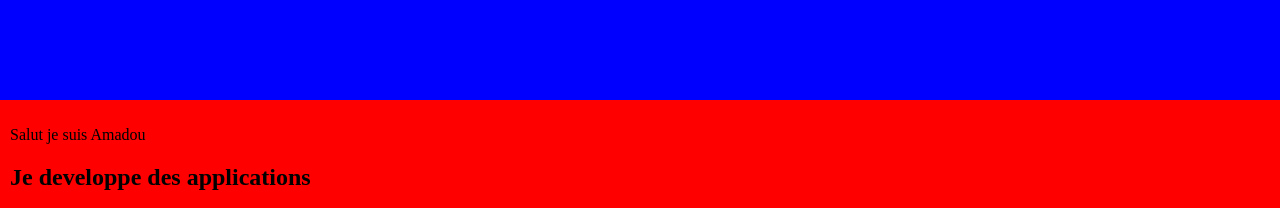
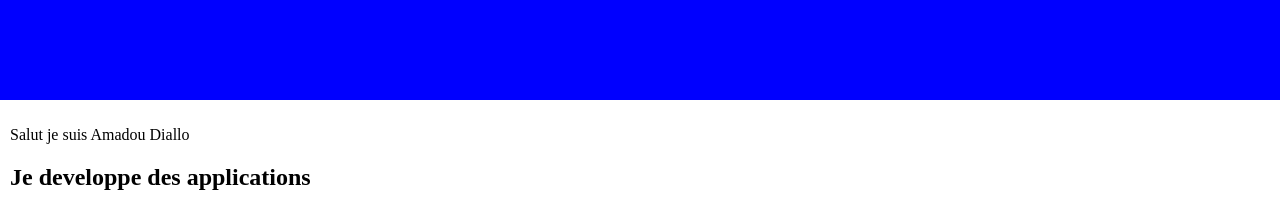
Before and after one commit to DIALLO667/portfolio, a plain HTML site: page index.html in a window 1280 px wide. Shown: the top 208 px of the page. Drawn offline with Linux system fonts and the light colour scheme.

Commit message:
Amadou est malade j'ai fais des modifs

```diff
--- a/index.html
+++ b/index.html
@@ -21,7 +21,7 @@
         }
 
         #presentation{
-            background-color: red;
+            /* background-color: red; */
         }
         #presentation img{
             height: 400px;
@@ -133,7 +133,7 @@
 <body>
     <nav></nav>
     <section id="presentation">
-        <p>Salut je suis Amadou</p>
+        <p>Salut je suis Amadou Diallo</p>
         <h2>Je developpe des applications</h2>
         <p> Lorem ipsum dolor sit amet consectetur adipisicing elit. Culpa impedit mollitia, modi dicta doloremque voluptates ipsa dignissimos, suscipit neque temporibus exercitationem tempora, accusantium consequuntur dolore debitis officiis magni ad delectus.</p>
         <button>Contactez moi</button>
```
